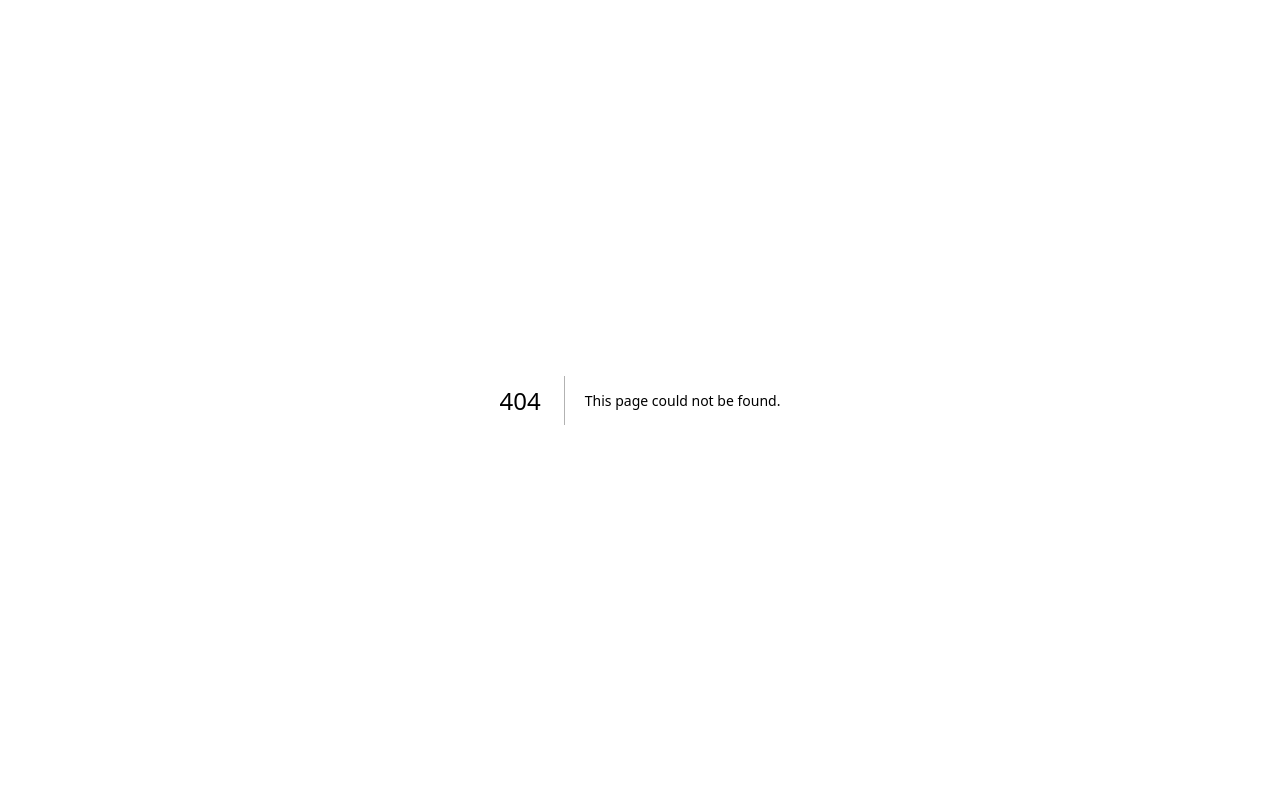
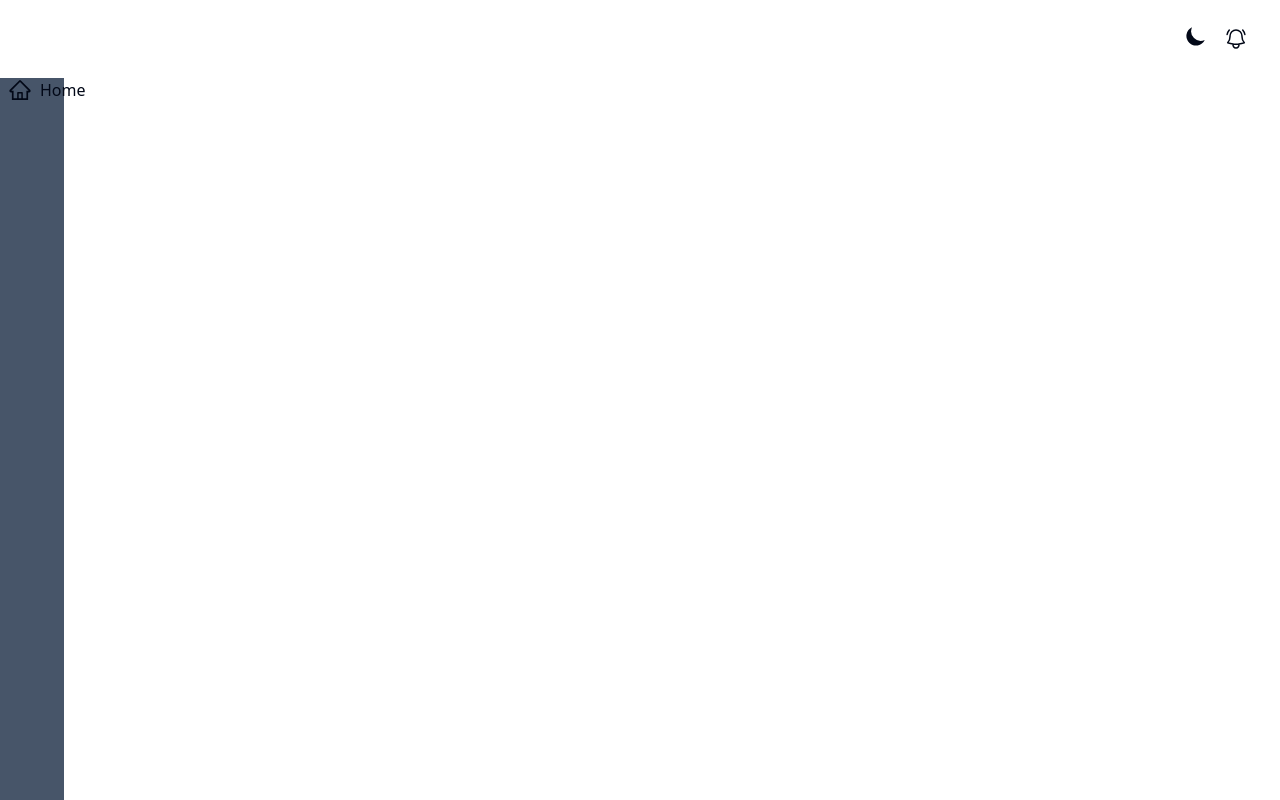
Before and after one commit to beecodeguy/next-templates, a Next.js app: page /sidebar in a window 1280 px wide. Before the commit this address had no page. Built offline with nearby package versions, Linux system fonts and the light colour scheme.

Commit message:
feature: sidebar on next tailwind working

```diff
--- a/package.json
+++ b/package.json
@@ -35,6 +35,7 @@
     "next-themes": "^0.2.1",
     "react": "^18.2.0",
     "react-dom": "^18.2.0",
+    "react-icons": "^4.10.1",
     "react-redux": "^8.0.7",
     "redux": "^4.2.1",
     "tailwind-merge": "^1.13.2",
--- a/src/app/page.tsx
+++ b/src/app/page.tsx
@@ -1,13 +1,10 @@
 import styles from "app/page.module.css";
-import ThemeSwitch from "components/common/ThemeSwitch/ThemeSwitch";
-import { Input } from "shad/components/ui/input";
+import Link from "next/link";
 
 export default function Home() {
   return (
     <main className={styles.main}>
-      <h1 className="text-center text-3xl underline">All the pages here</h1>
-      <ThemeSwitch />
-      <Input placeholder="from shadcn/ui (Type here...)" />
+      <Link href="/sidebar">Sidebar</Link>
     </main>
   );
 }
--- /dev/null
+++ b/src/app/sidebar/page.tsx
@@ -0,0 +1,13 @@
+import Sidebar from "components/Sidebar/Sidebar";
+import TopNav from "components/TopNav/TopNav";
+
+const page = () => {
+  return (
+    <div>
+      <TopNav />
+      <Sidebar />
+    </div>
+  );
+};
+
+export default page;
--- a/src/assets/styles/components/_index.scss
+++ b/src/assets/styles/components/_index.scss
@@ -1 +1,17 @@
 @import "components/common/Buttons/_buttons.scss";
+@import "components/TopNav/_topNav.scss";
+
+.icon-container-24 {
+  display: flex;
+  flex-direction: column;
+  align-items: center;
+  justify-content: center;
+  min-width: 24px;
+  max-width: 24px;
+  min-height: 24px;
+  max-height: 24px;
+  svg {
+    width: 100%;
+    height: 100%;
+  }
+}
--- /dev/null
+++ b/src/components/Sidebar/Sidebar.tsx
@@ -0,0 +1,21 @@
+import { ReactNode } from "react";
+import { AiOutlineHome } from "react-icons/ai";
+
+const SidebarIcon = ({ icon, text }: { icon: ReactNode; text: string }) => (
+  <div className="sidebar-icon-container flex gap-2 justify-center items-center min-w-full">
+    <span className="icon-container-24">{icon}</span>
+    <span className="side-link-text">{text}</span>
+  </div>
+);
+
+const Sidebar = () => {
+  return (
+    <div className="sidebar-container flex fixed bg-slate-600 min-w">
+      <div className="relative h-screen left-0 top-0 w-16 px-2 flex flex-col items-start">
+        <SidebarIcon icon={<AiOutlineHome />} text="Home" />
+      </div>
+    </div>
+  );
+};
+
+export default Sidebar;
--- /dev/null
+++ b/src/components/TopNav/TopNav.tsx
@@ -0,0 +1,17 @@
+import ThemeSwitch from "components/common/ThemeSwitch/ThemeSwitch";
+import { HiOutlineBellAlert } from "react-icons/hi2";
+
+const TopNav = () => {
+  return (
+    <div className="top-nav-container flex justify-end items-center px-8 py-6">
+      <div className="nav-icons-container flex gap-4 items-center justify-start">
+        <ThemeSwitch />
+        <span className="icon-container-24 flex flex-col items-center justify-center min-w-[24px] max-w-[24px] min-h-[24px] max-h-[24px]">
+          <HiOutlineBellAlert />
+        </span>
+      </div>
+    </div>
+  );
+};
+
+export default TopNav;
--- /dev/null
+++ b/src/components/TopNav/_topNav.scss
@@ -0,0 +1,2 @@
+.top-nav-container {
+}
--- a/src/components/common/ThemeSwitch/ThemeSwitch.tsx
+++ b/src/components/common/ThemeSwitch/ThemeSwitch.tsx
@@ -1,6 +1,7 @@
 "use client";
 import { useTheme } from "next-themes";
 import { useEffect, useState } from "react";
+import { HiMoon, HiOutlineLightBulb } from "react-icons/hi";
 
 const ThemeSwitch = () => {
   const { theme, setTheme } = useTheme();
@@ -21,7 +22,9 @@ const ThemeSwitch = () => {
   return (
     <div className="flex-column">
       <button className="rounded" onClick={handleThemeSwitch}>
-        Switch
+        <span className="icon-container-24 flex flex-col items-center justify-center min-w-[24px] max-w-[24px] min-h-[24px] max-h-[24px]">
+          {theme === "light" ? <HiOutlineLightBulb /> : <HiMoon />}
+        </span>
       </button>
     </div>
   );
```
Also changed, not shown: 1 other file (tests, documents, lock files or other folders).
